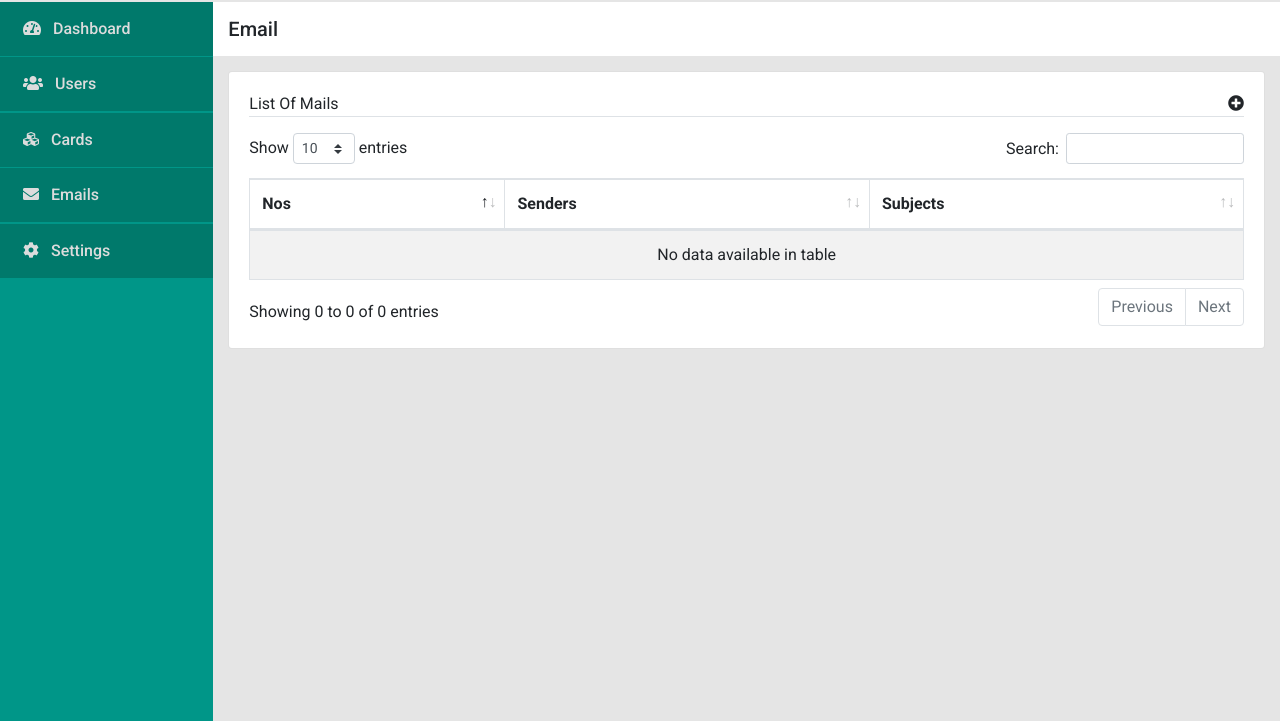
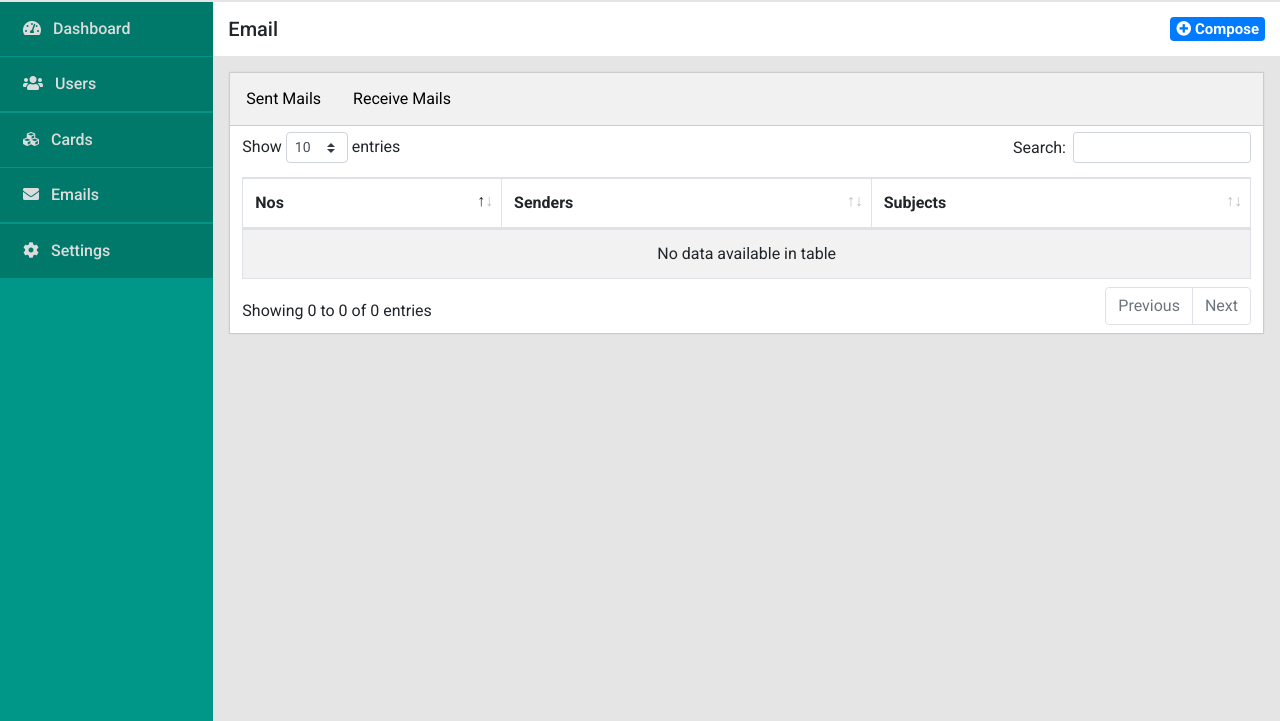
Before and after one commit to sourabhraikwar/e_invite, a Django app: page /dashboard/emails in a window 1280 px wide. Shown: the part 56-777 px from the top of the page. Run offline with Django 3.2, Linux system fonts and the light colour scheme; data that the repository does not hold is empty; some libraries are stand-ins or nearby versions.

Commit message:
tabs added

```diff
--- a/dashboard/forms.py
+++ b/dashboard/forms.py
@@ -16,6 +16,7 @@ class SendMailForm(forms.ModelForm):
 		fields = '__all__'
 
 class CardForm(forms.ModelForm):
+	file = forms.FileField(label='Add file')
 	class Meta:
 		model = addCards
 		fields = '__all__'
--- a/static/css/style.css
+++ b/static/css/style.css
@@ -13,6 +13,10 @@ body{
 
 canvas{
 	background: #fff;
+}
+
+.pointer{
+	cursor: pointer;
 }
 
 /*login page css start from here*/
@@ -147,3 +151,40 @@ footer.bg-dark.footer-wr {
 	list-style: none;
 	padding: 15px;
 }
+
+
+/* Style the tab */
+.tab {
+  overflow: hidden;
+  border: 1px solid #ccc;
+  background-color: #f1f1f1;
+}
+
+/* Style the buttons that are used to open the tab content */
+.tab button {
+  background-color: inherit;
+  float: left;
+  border: none;
+  outline: none;
+  cursor: pointer;
+  padding: 14px 16px;
+  transition: 0.3s;
+}
+
+/* Change background color of buttons on hover */
+.tab button:hover {
+  background-color: #ddd;
+}
+
+/* Create an active/current tablink class */
+.tab button.active {
+  background-color: #ccc;
+}
+
+/* Style the tab content */
+.tabcontent {
+  display: none;
+  padding: 6px 12px;
+  border: 1px solid #ccc;
+  border-top: none;
+}
--- /dev/null
+++ b/static/js/tab.js
@@ -0,0 +1,20 @@
+function tabslist(evt, tabname) {
+  // Declare all variables
+  var i, tabcontent, tablinks;
+
+  // Get all elements with class="tabcontent" and hide them
+  tabcontent = document.getElementsByClassName("tabcontent");
+  for (i = 0; i < tabcontent.length; i++) {
+    tabcontent[i].style.display = "none";
+  }
+
+  // Get all elements with class="tablinks" and remove the class "active"
+  tablinks = document.getElementsByClassName("tablinks");
+  for (i = 0; i < tablinks.length; i++) {
+    tablinks[i].className = tablinks[i].className.replace(" active", "");
+  }
+
+  // Show the current tab, and add an "active" class to the button that opened the tab
+  document.getElementById(tabname).style.display = "block";
+  evt.currentTarget.className += " active";
+}
--- a/templates/dashboard-base.html
+++ b/templates/dashboard-base.html
@@ -82,7 +82,7 @@
           </div>
         </div>
         <div class="col-10 p-0">
-        <h1 class="dash_title">{{title}}</h1>
+        <h1 class="dash_title">{{title}} {% block title_content %}{% endblock %}</h1>
         {% block dash_content %}
         {% endblock %}
         </div>
@@ -126,6 +126,7 @@
   <script type="text/javascript" src="{% static 'js/third_party/streamvisualizer.js' %}"></script>
   <script type="text/javascript" src="{% static 'js/recording.js' %}"></script>
    <script type="text/javascript" src="{% static 'js/custom.js' %}"></script>
+   <script type="text/javascript" src="{% static 'js/tab.js' %}"></script>
 
   </body>
 </html>
--- a/templates/dashboard/emails.html
+++ b/templates/dashboard/emails.html
@@ -1,18 +1,28 @@
 {% extends 'dashboard-base.html' %}
 {% load widget_tweaks %}
+{% block title_content %}
+<span class="badge badge-primary float-right pointer" data-toggle="modal" data-target="#add_mail" ><i class="fas fa-plus-circle"  ></i>  Compose</span>
+
+{% endblock %}
 {% block dash_content %}
 <div class="container-fluid">
 	<div class="row">
-		<div class="col-md-6 d-none">
-			<div class="card">
-				<div class="card-body">
-					<div class="card-title border-bottom">Send Mail</div>
+		<div class="modal fade" id="add_mail" tabindex="-1" role="dialog" aria-labelledby="add_mail" aria-hidden="true">
+		  <div class="modal-dialog modal-dialog-centered" role="document">
+		    <div class="modal-content">
+		      <div class="modal-header">
+		        <h5 class="modal-title" id="exampleModalCenterTitle">Send Mails</h5>
+		        <button type="button" class="close" data-dismiss="modal" aria-label="Close">
+		          <span aria-hidden="true">&times;</span>
+		        </button>
+		      </div>
+		      <div class="modal-body">
 					<form method="post" action="" enctype="multipart/form-data">
 						{% csrf_token %}
 						<div class="form-group">
 							<div class="row">
 								<div class="col">
-									{{ send_data.to|attr:"type: email"|add_class:"form-control"|attr:"placeholder:Enter Reciver Address" }}
+									{{ send_data.to|attr:"type: email"|add_class:"form-control"|attr:"placeholder:Enter Receiver Address" }}
 								</div>
 							</div>
 						</div>
@@ -35,13 +45,19 @@
 		      </div>
 		    </div>
 		  </div>
-
+		</div>
 
 		<div class="col-md-12">
+
 			<div class="card">
-				<div class="card-body">
-					<div class="card-title border-bottom mb-3">List Of Mails
-					<span class="float-right"><i class="fas fa-plus-circle"  data-toggle="modal" data-target="#add_mail" ></i></span></div>
+			<div id="tab">
+				<div class="tab">
+					<button class="tablinks" onclick="tabslist(event, 'sent_mails')">Sent Mails</button>
+					<button class="tablinks" onclick="tabslist(event, 'receive_mails')">Receive Mails</button>
+				</div>
+			</div>
+			<!-- Tab content -->
+			<div id="sent_mails" class="tabcontent" style="display: block;">
 		  		<table class="table table-striped table-bordered myTable">
 		  		  <thead>
 		  		    <tr>
@@ -61,10 +77,11 @@
 		  		  {% endfor %}
 		  		</table>
 			</div>
+
+			<div id="receive_mails" class="tabcontent">
 			</div>
 			</div>
-
-
+		</div>
 	</div>
 </div>
 {% endblock %}
```
Also changed, not shown: templates/dashboard/cards-list.html (+12 -10 lines). Lines whose indentation alone changed are shown as unchanged.
